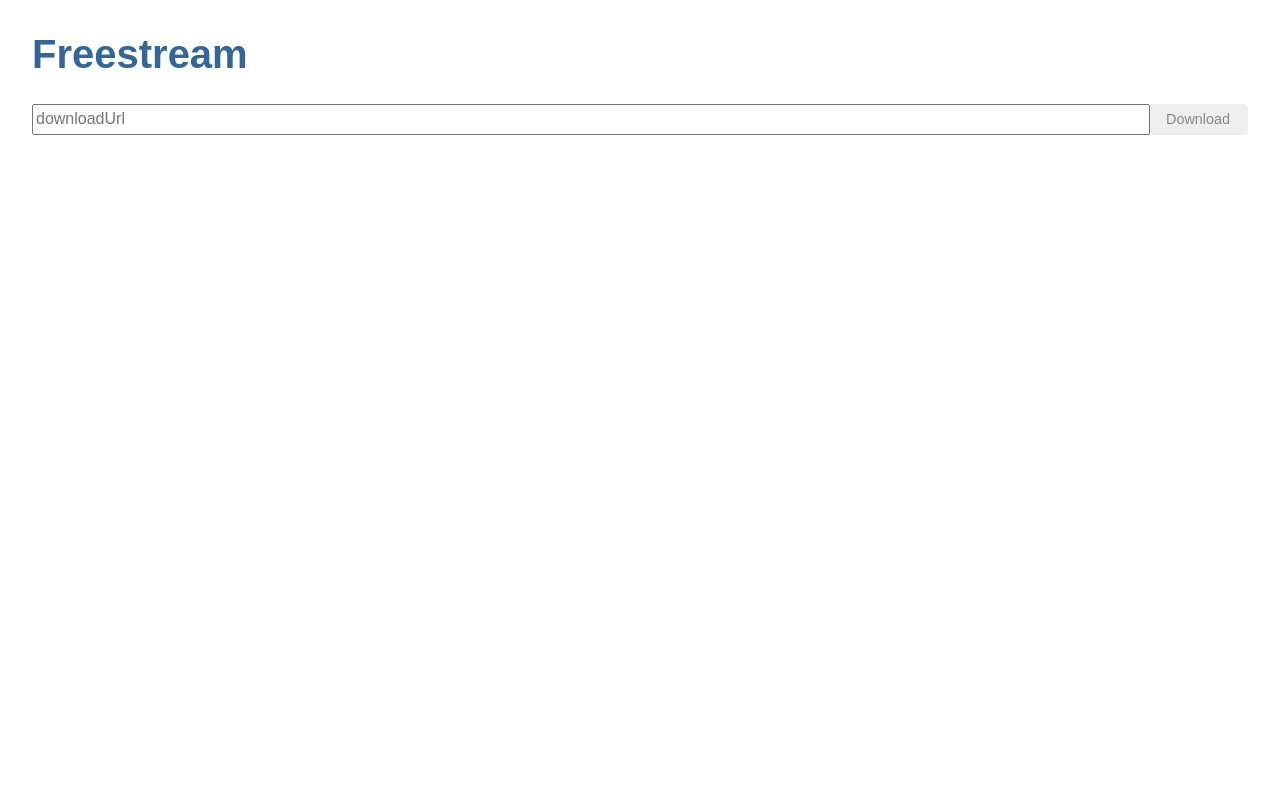
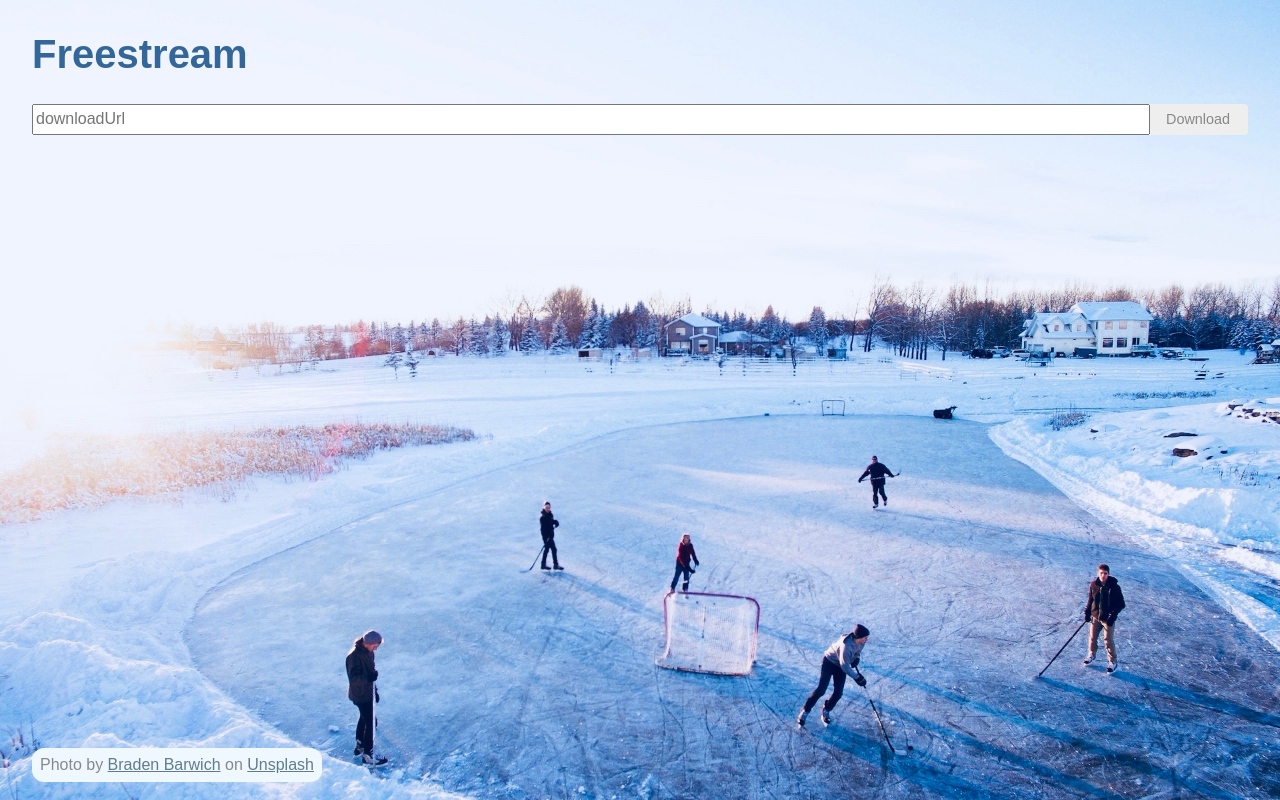
Before and after one commit to chromyd/downloader, an Angular app: page / in a window 1280 px wide. Built offline with nearby package versions, Linux system fonts and the light colour scheme.

Commit message:
Add background image

```diff
--- a/src/index.html
+++ b/src/index.html
@@ -11,4 +11,7 @@
 <body>
   <app-root></app-root>
 </body>
+<footer>
+Photo by <a href="https://unsplash.com/photos/yaAruHxQ9OQ?utm_source=unsplash&utm_medium=referral&utm_content=creditCopyText">Braden Barwich</a> on <a href="https://unsplash.com/?utm_source=unsplash&utm_medium=referral&utm_content=creditCopyText">Unsplash</a>
+</footer>
 </html>
--- a/src/styles.css
+++ b/src/styles.css
@@ -9,12 +9,26 @@
   font-family: Arial, Helvetica, sans-serif;
   font-weight: lighter;
 }
+html {
+  max-width: 1920px;
+  margin: 0 auto;
+}
 body {
+  background: #202e4f url("assets/braden-barwich-188016-mirrored.jpg") repeat-y;
+  background-size: cover;
   margin: 2em;
+}
+footer {
+  position: absolute;
+  bottom: 0;
+  border-radius: 12px;
+  margin-bottom: 18px;
+  padding: 8px;
+  background-color: aliceblue;
 }
 body, input[text], button {
   color: #888;
-  font-family: Cambria, Georgia, serif;
+  font-family: Arial, Helvetica, sans-serif;
 }
 a {
   cursor: hand;
```
Also changed, not shown: src/assets/braden-barwich-188016-mirrored.jpg (added).
